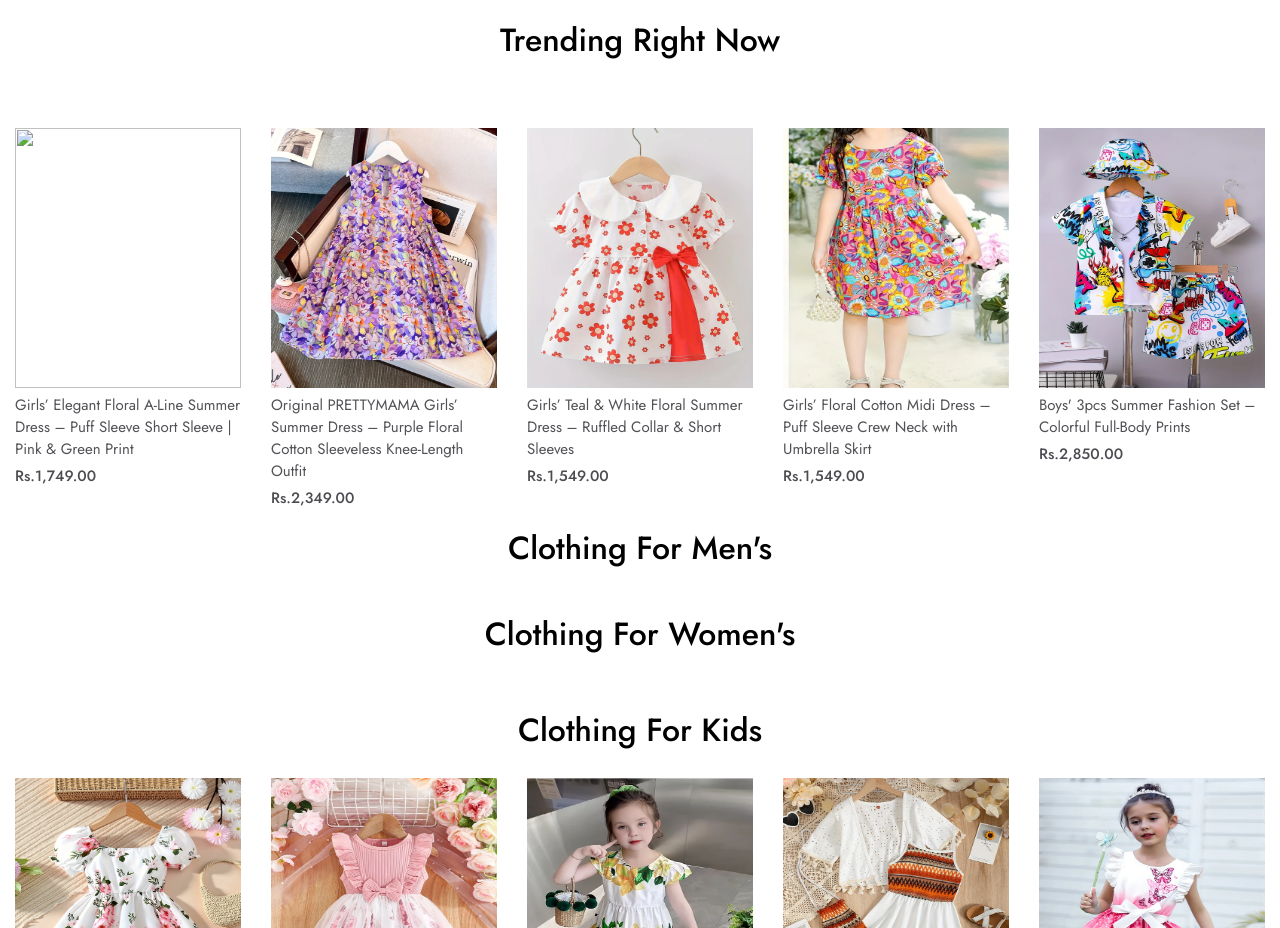
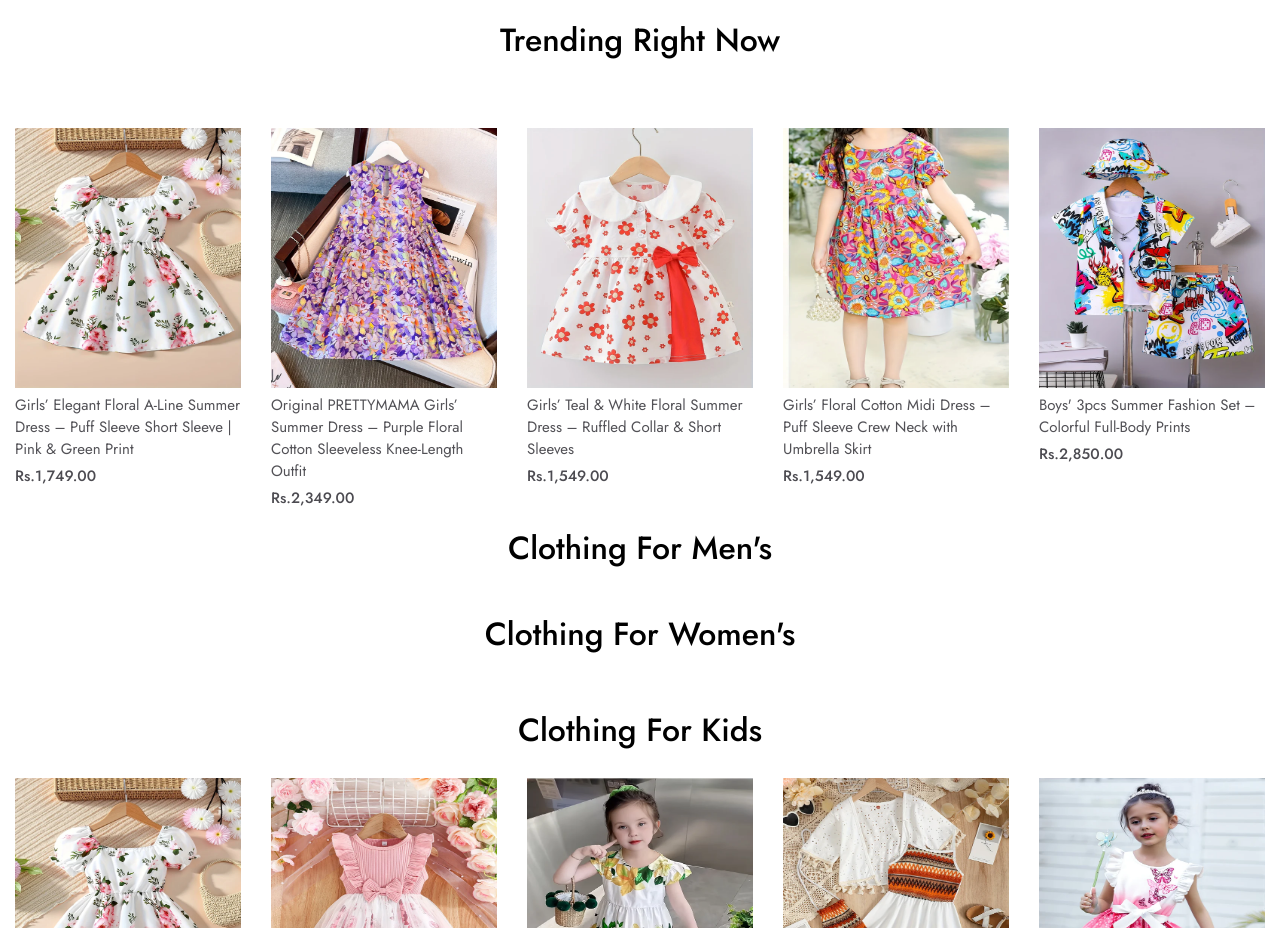
Before and after one commit to Maham-Rafeeq/HumdaCouture, a plain HTML site: page index.html in a window 1280 px wide. Shown: the part 1040-1968 px from the top of the page. Drawn offline with nearby package versions, Linux system fonts and the light colour scheme; the site is published under a folder, as on GitHub Pages, so addresses that start at the root find nothing.

Commit message:
Update index.html

```diff
--- a/index.html
+++ b/index.html
@@ -70,7 +70,7 @@
         <div class="card-sec">
 
             <div class="dress">
-                <img src="/imgandvideo/dress1.png" alt="">
+                <img src="./imgandvideo/dress1.png" alt="">
                 <p>Girls’ Elegant Floral A-Line Summer Dress – Puff Sleeve Short Sleeve | Pink & Green Print</p>
                 <h3>Rs.1,749.00</h3>
             </div>
@@ -268,4 +268,5 @@
     </div>
 </body>
 
+
 </html>
```
